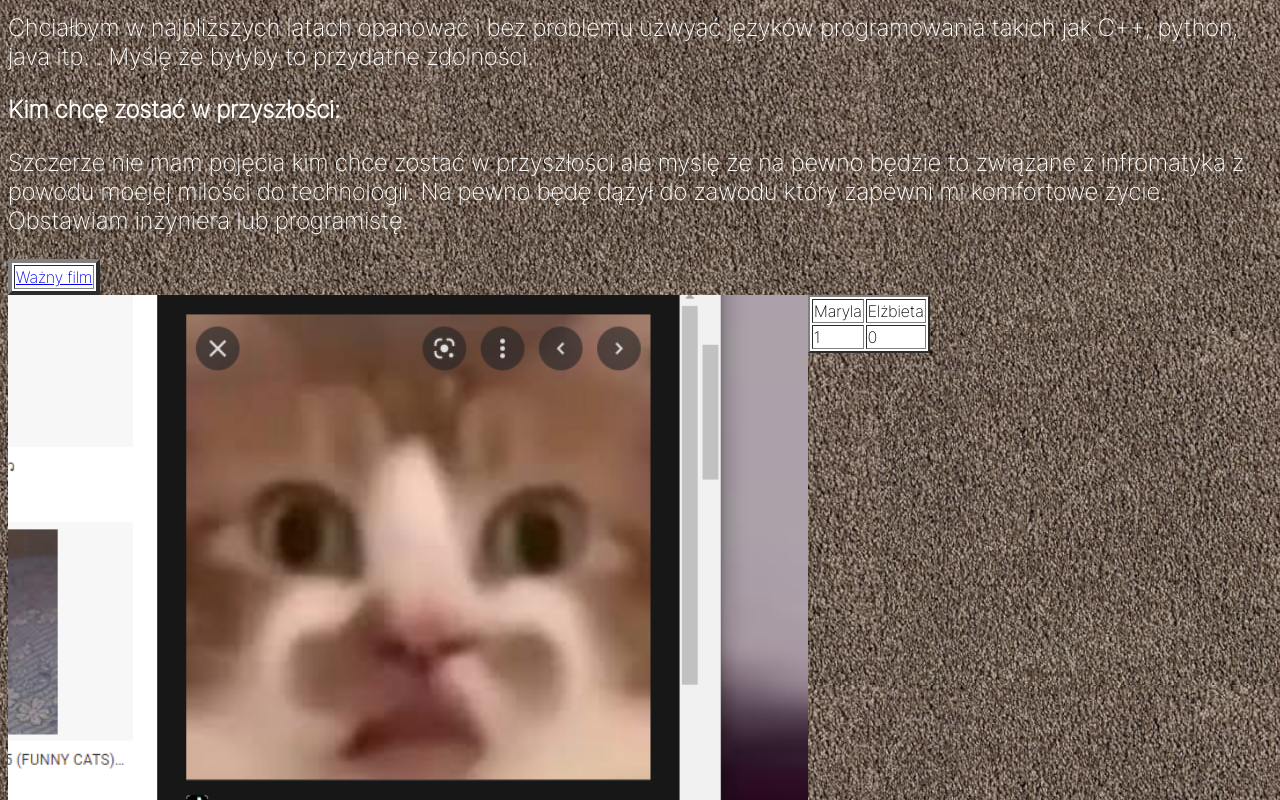
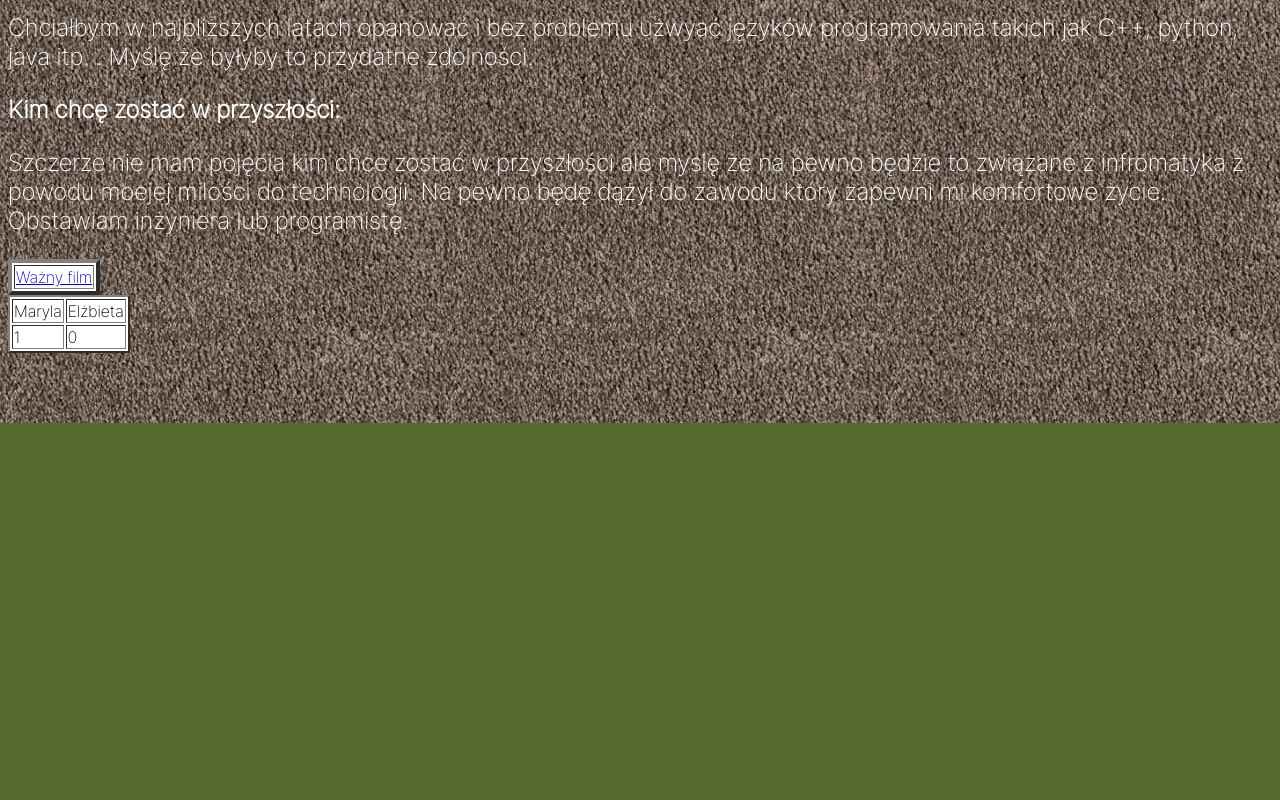
Before and after one commit to Hellothere0-0/Hellothere0-0.github.io, a plain HTML site: page index.html in a window 1280 px wide. Shown: the part 377-1177 px from the top of the page. After the commit the page ends 800 px from the top, so only its background shows below. Drawn offline with Linux system fonts and the light colour scheme.

Commit message:
Update index.html

```diff
--- a/index.html
+++ b/index.html
@@ -30,7 +30,7 @@
             <td>0</td>
         </tr>
 
-        <img src="Zrzut ekranu 2022-09-14 093405.png" alt=""width="800" align="left">
+
 
 
 </table>
```
